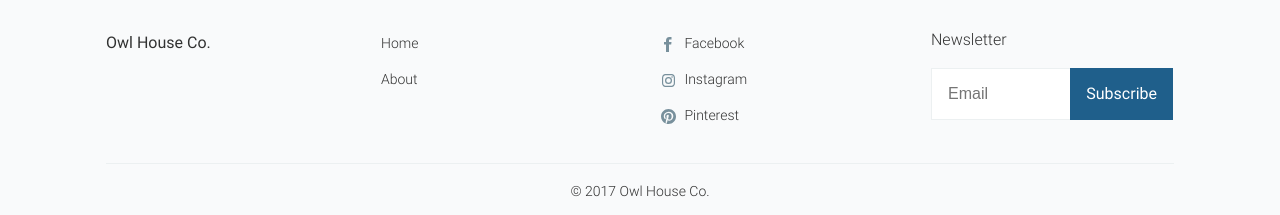
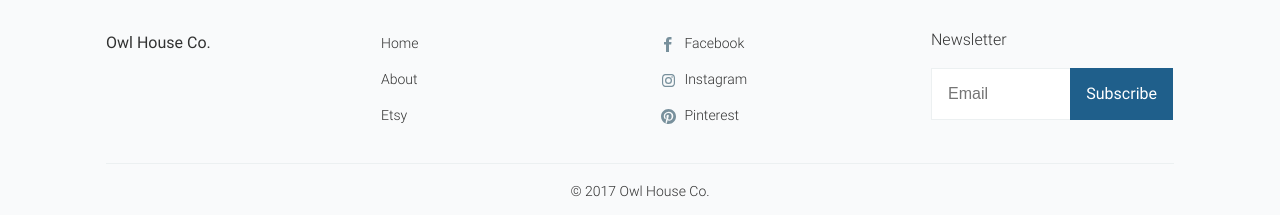
Before and after one commit to btamps/owlhouse, a Jekyll site: the page built from _pages/about.md, in a window 1280 px wide. Shown: the part 1506-1721 px from the top of the page. Built offline with Jekyll 4.4.1, drawn with Linux system fonts in a browser that asks for light colours; some web fonts are replaced.

Commit message:
added Etsy store links

```diff
--- a/_config.yml
+++ b/_config.yml
@@ -14,6 +14,7 @@ url:                'http://owlhouse.co' # The base hostname & protocol for your
 facebook:           https://www.facebook.com/owlhouseco/
 instagram:          https://www.instagram.com/owlhouse.co
 pinterest:          https://www.pinterest.com/owlhouseco
+etsy:               https://owlhouseco.etsy.com
 
 markdown:  kramdown
 permalink: pretty
--- a/_includes/footer.html
+++ b/_includes/footer.html
@@ -8,6 +8,11 @@
     <div class='o-grid__col o-grid__col--4-4-s o-grid__col--2-4-m o-grid__col--1-4-l'>
       <ul class='c-footer-list o-plain-list'>
         {% include navigation.html %}
+        <li>
+          <a href='{{ site.etsy }}' target='_blank'>
+            Etsy
+          </a>
+        </li>
       </ul>
     </div>
 
```
